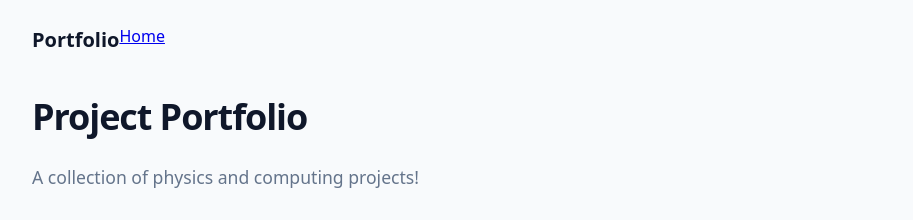
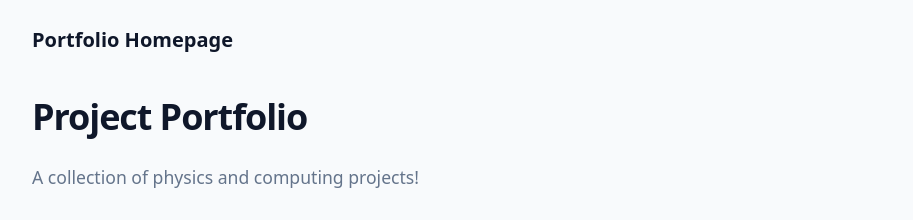
Before and after one commit to nk-clara/nk-clara.github.io, a Jekyll site: the page built from index.html, in a window 1280 px wide. Shown: the top 220 px of the page, without its empty margins (183-1096 px from the left). Built offline with Jekyll 4.4.1, drawn with Linux system fonts in a browser that asks for light colours.

Commit message:
Update default.html

```diff
--- a/_layouts/default.html
+++ b/_layouts/default.html
@@ -18,11 +18,7 @@
 </head>
 <body>
     <nav class="navbar">
-        <a href="{{ '/' | relative_url }}" class="logo">Portfolio</a>
-        <div class="nav-links">
-            <!-- Direct both to the homepage, or use an anchor link if you want it to scroll -->
-            <a href="{{ '/' | relative_url }}">Home</a>
-        </div>
+        <a href="{{ '/' | relative_url }}" class="logo">Portfolio Homepage</a>
     </nav>
     <main class="container">{{ content }}</main>
 </body>
```
